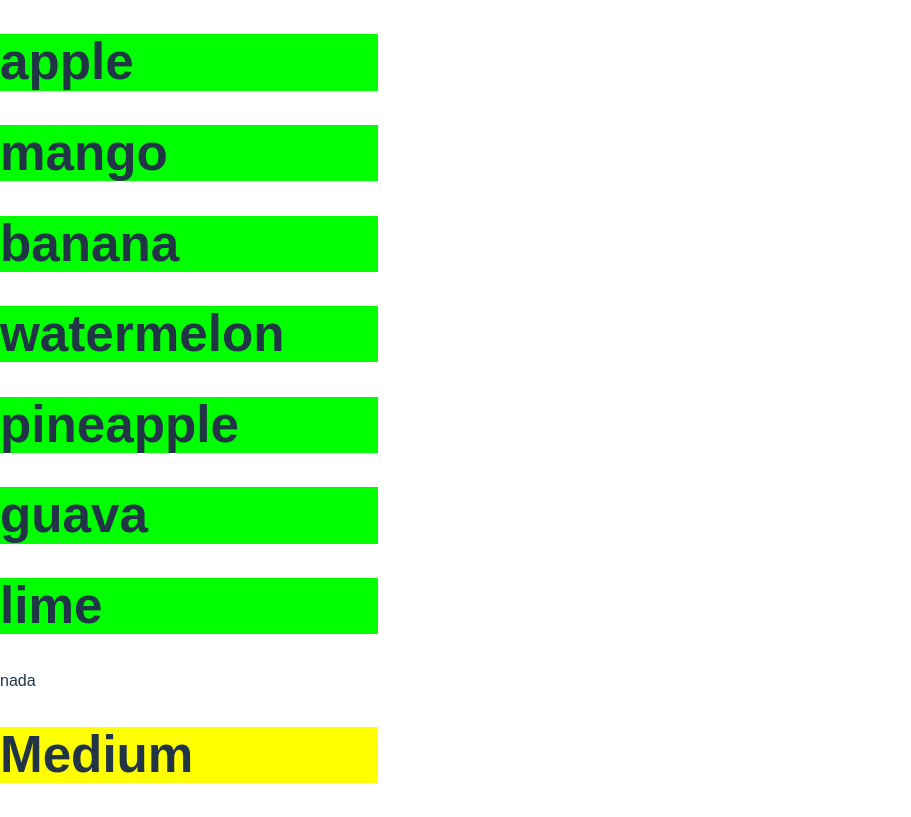
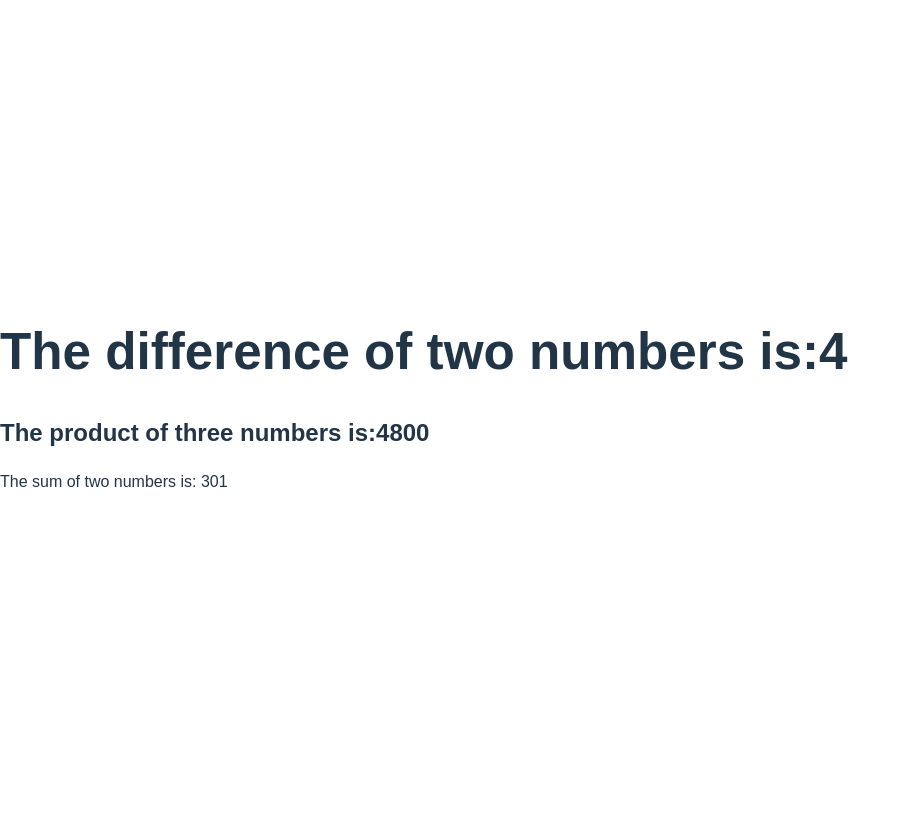
Before and after one commit to Thandekaportiap/JavaScript_Exercises, a React (Vite) app: page / in a window 1280 px wide. Shown: the whole page, without its empty margins (0-911 px from the left). Built offline with nearby package versions, Linux system fonts and the light colour scheme.

Commit message:
Feat:multiply

```diff
--- a/src/App.jsx
+++ b/src/App.jsx
@@ -70,11 +70,44 @@ function App() {
     }
   ];
 
-  console.log()
+  // set Item
+  localStorage.setItem("fear", "what is fear?")
+
+  // Retrieve
+
+  function subtraction(num1, num2){
+
+    return(
+      num1 - num2
+    )
+
+  }
+
+  let num1 = 23
+  let num2 = 19
+
+  subtraction(num1,num2);
+
+  function addition(num3, num4){
+    return(
+      num3 + num4
+    )
+  }
+
+  let num3 = 234
+  let num4 = 67
+
+  function multiply(num5, num6, num7){
+    return num5 * num6 * num7
+  }
+
+  let num5 = 12
+  let num6 = 200
+  let num7 = 2
 
   return (
     <>
-      {fruits.map((items, index) => (
+      {/* {fruits.map((items, index) => (
         <Div name={items} key={index} />
       ) )}
 
@@ -87,10 +120,18 @@ function App() {
         <h1>{people[1].friends[0].hobbies[1].difficulty}</h1>
       </div>
 
+      <h1>Saved attribute is:</h1>
 
 
+      <h1 id=''>{localStorage.getItem("fear")}</h1> */}
+
+
+     <h1>The difference of two numbers is:{subtraction(num1, num2)}</h1>
+    <h2>The product of three numbers is:{multiply(num5, num6, num7)} </h2>
+     <p>The sum of two numbers is: {addition(num3, num4)}</p>
     </>
-  )
+
+  );
 }
 
 export default App
```
